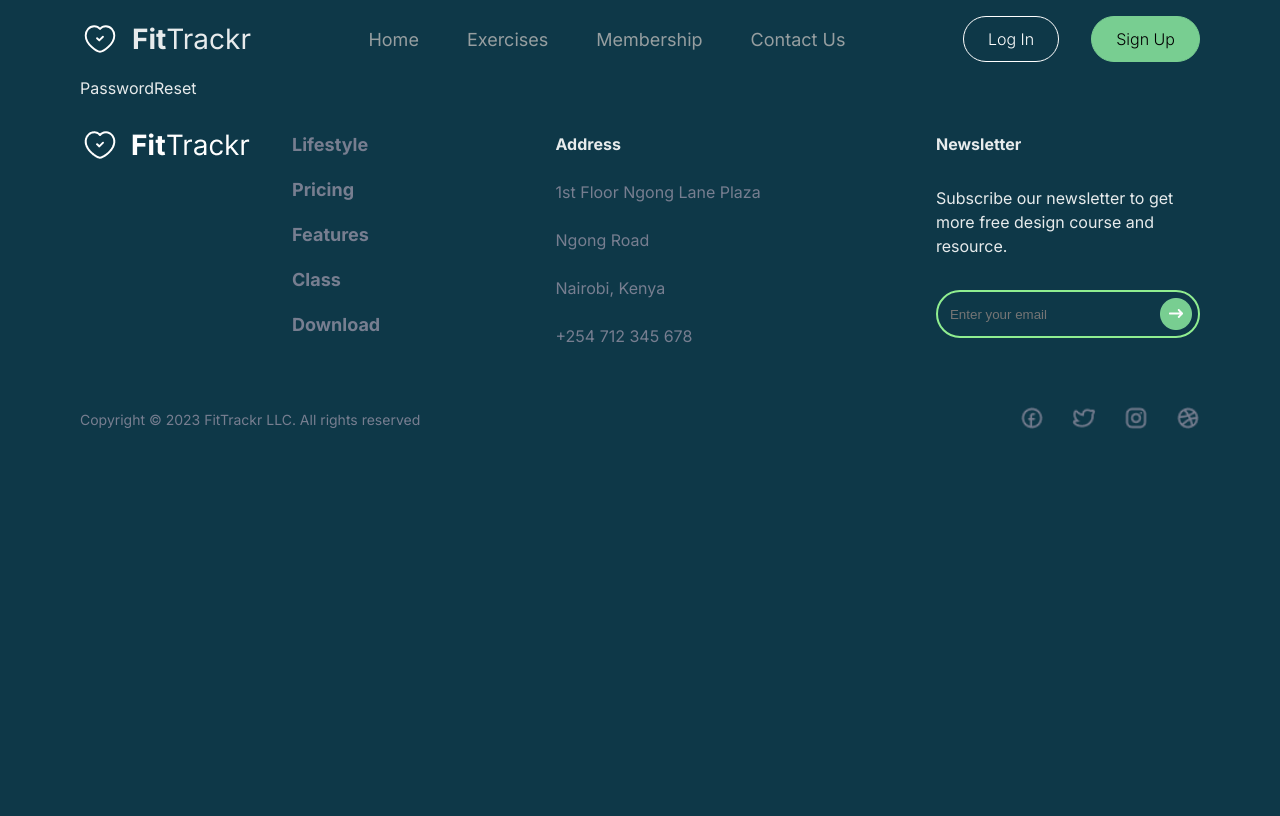
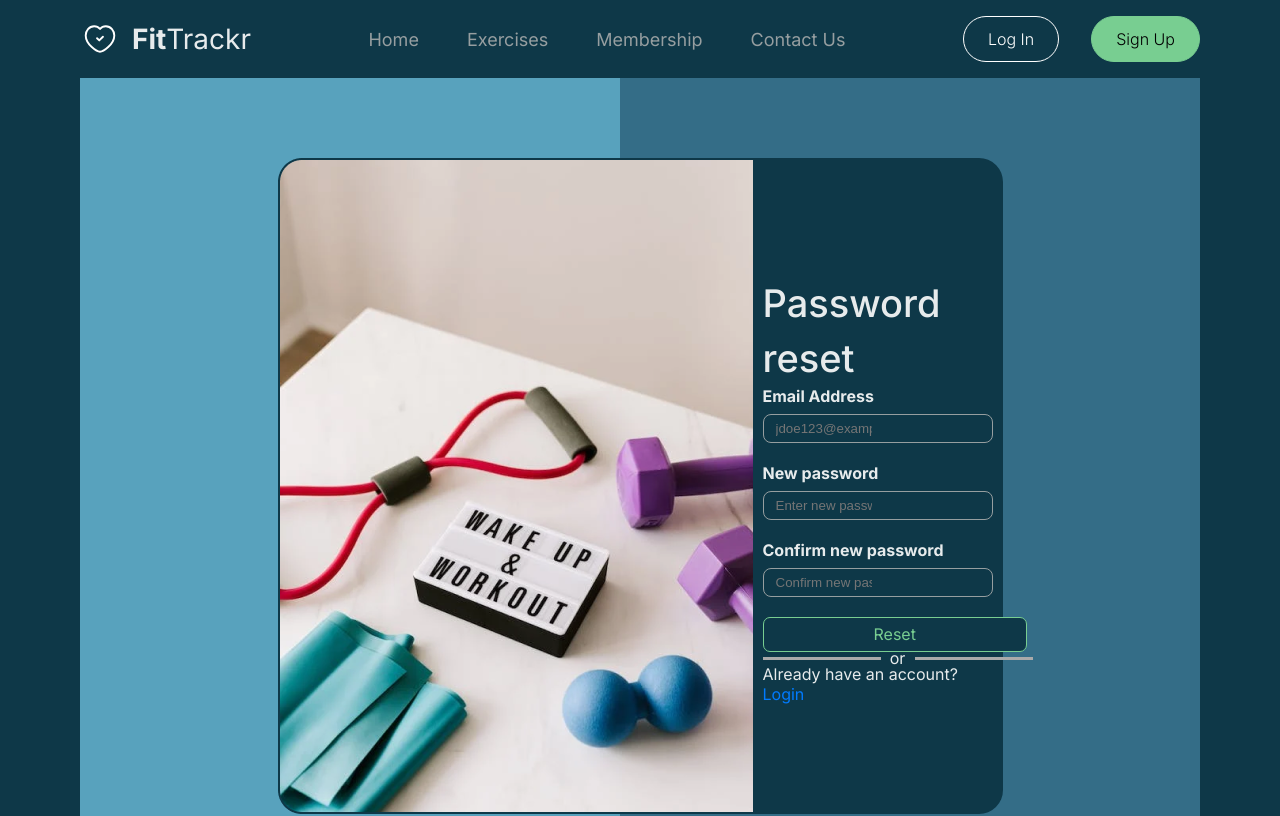
Before and after one commit to Ase020/fitTrackr-client, a React (Vite) app: page /login/password_reset in a window 1280 px wide. Shown: the top 816 px of the page. Built offline with nearby package versions, Linux system fonts and the light colour scheme; a web font is replaced by a local one.

Commit message:
Reset page build

```diff
--- a/src/pages/password-reset/PasswordReset.jsx
+++ b/src/pages/password-reset/PasswordReset.jsx
@@ -1,7 +1,65 @@
 import "./password-reset.css";
+import { resetImage } from "../../assets";
+
 
 const PasswordReset = () => {
-  return <div>PasswordReset</div>;
+  return (
+    <div className="reset-container">
+      <div className="reset-wrapper">
+        <div className="image-container">
+          <img
+            src={resetImage}
+            alt="reset-image"
+            className="reset-image-container-image"
+          />
+        </div>
+
+        <div className="form-container">
+          <h2>Password reset</h2>
+          <form>
+            <div className="form-group">
+              <label htmlFor="email">Email Address</label>
+              <input
+                type="email"
+                id="email"
+                name="email"
+                placeholder="jdoe123@example.com"
+                required
+              />
+            </div>
+            <div className="form-group">
+              <label htmlFor="password">New password</label>
+              <input
+                type="password"
+                id="newPassword"
+                name="newPassword"
+                placeholder="Enter new password"
+                required
+              />
+            </div>
+            <div className="form-group">
+              <label htmlFor="confirmNewPassword">Confirm new password</label>
+              <input
+                type="password"
+                id="confirmNewPassword"
+                name="confirmNewPassword"
+                placeholder="Confirm new password"
+                required
+              />
+            </div>
+            <button type="submit">Reset</button>
+          </form>
+          <div id="or">or</div>
+          <p>
+            Already have an account?{" "}
+            <a className="login" href="/login">
+              Login
+            </a>
+          </p>
+        </div>
+      </div>
+    </div>
+  );
 };
 
 export default PasswordReset;
```
